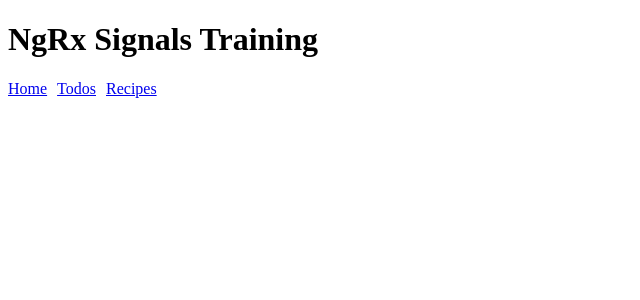
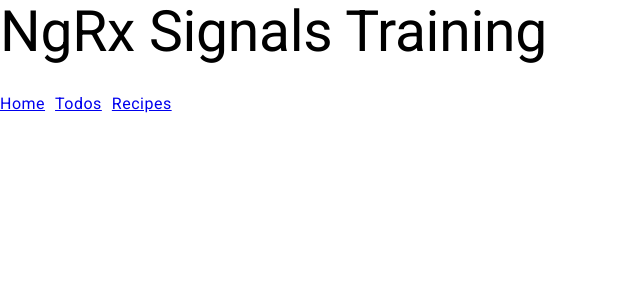
Before and after one commit to arias9306/ngrx-signals-training, an Angular app: page / in a window 1280 px wide. Shown: the top 300 px of the page, without its empty margins (0-640 px from the left). Built offline with nearby package versions, Linux system fonts and the light colour scheme.

Commit message:
build: add angular material to the app

```diff
--- a/angular.json
+++ b/angular.json
@@ -27,6 +27,7 @@
               }
             ],
             "styles": [
+              "@angular/material/prebuilt-themes/cyan-orange.css",
               "src/styles.css"
             ],
             "scripts": []
@@ -85,6 +86,7 @@
               }
             ],
             "styles": [
+              "@angular/material/prebuilt-themes/cyan-orange.css",
               "src/styles.css"
             ],
             "scripts": []
--- a/package.json
+++ b/package.json
@@ -11,10 +11,12 @@
   "private": true,
   "dependencies": {
     "@angular/animations": "^18.2.0",
+    "@angular/cdk": "^18.2.4",
     "@angular/common": "^18.2.0",
     "@angular/compiler": "^18.2.0",
     "@angular/core": "^18.2.0",
     "@angular/forms": "^18.2.0",
+    "@angular/material": "^18.2.4",
     "@angular/platform-browser": "^18.2.0",
     "@angular/platform-browser-dynamic": "^18.2.0",
     "@angular/router": "^18.2.0",
--- a/src/app/app.config.ts
+++ b/src/app/app.config.ts
@@ -3,11 +3,12 @@
 
 import { provideHttpClient } from '@angular/common/http';
 import { routes } from './app.routes';
+import { provideAnimationsAsync } from '@angular/platform-browser/animations/async';
 
 export const appConfig: ApplicationConfig = {
   providers: [
     provideZoneChangeDetection({ eventCoalescing: true }),
     provideRouter(routes),
-    provideHttpClient(),
+    provideHttpClient(), provideAnimationsAsync(),
   ],
 };
--- a/src/index.html
+++ b/src/index.html
@@ -6,8 +6,10 @@
   <base href="/">
   <meta name="viewport" content="width=device-width, initial-scale=1">
   <link rel="icon" type="image/x-icon" href="favicon.ico">
+  <link href="https://fonts.googleapis.com/css2?family=Roboto:wght@300;400;500&display=swap" rel="stylesheet">
+  <link href="https://fonts.googleapis.com/icon?family=Material+Icons" rel="stylesheet">
 </head>
-<body>
+<body class="mat-typography">
   <app-root></app-root>
 </body>
 </html>
--- a/src/styles.css
+++ b/src/styles.css
@@ -1 +1,4 @@
 /* You can add global styles to this file, and also import other style files */
+
+html, body { height: 100%; }
+body { margin: 0; font-family: Roboto, "Helvetica Neue", sans-serif; }
```
Also changed, not shown: 1 other file (tests, documents, lock files or other folders).
